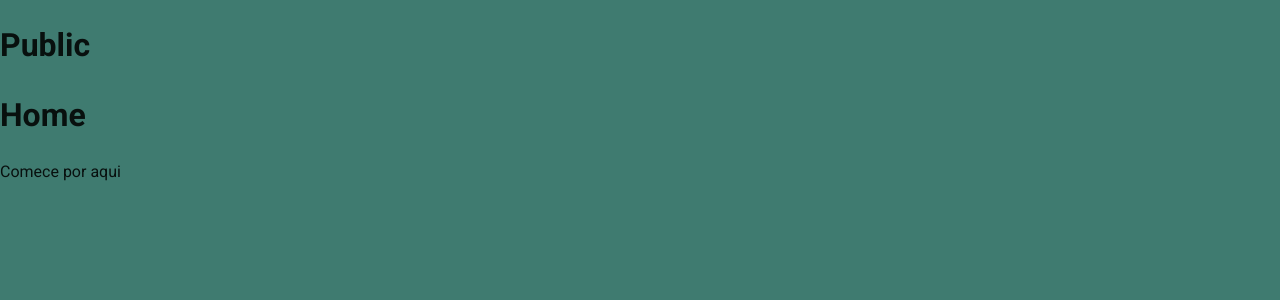
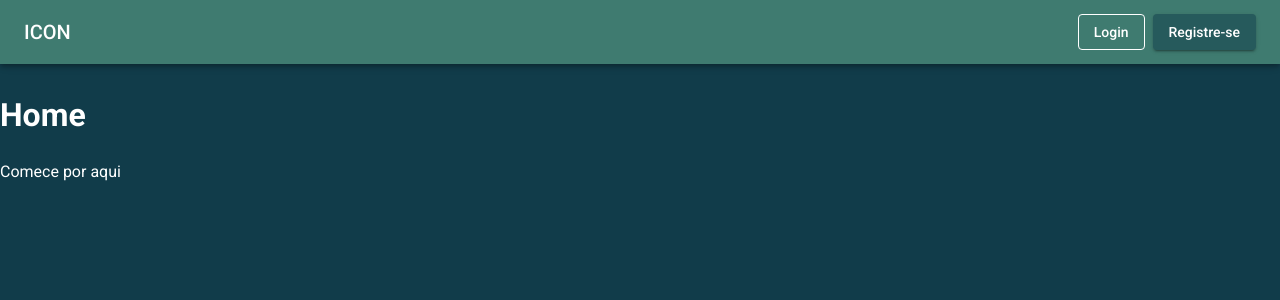
Before and after one commit to augustomdn/fantasy_br, a Next.js app: page / in a window 1280 px wide. Shown: the top 300 px of the page. Built offline with nearby package versions, Linux system fonts and the light colour scheme; what @mui/material-nextjs would draw is missing.

Commit message:
feat: creating two routes, register and sign-in, preparing to build those layouts.

```diff
--- a/src/app/(public)/layout.tsx
+++ b/src/app/(public)/layout.tsx
@@ -1,3 +1,4 @@
+import AppBarComponent from "@/components/appbar/AppBarComponent";
 import Box from "@mui/material/Box";
 
 export default function PublicLayout({
@@ -7,6 +8,7 @@ export default function PublicLayout({
 }>) {
   return (
     <Box>
+      <AppBarComponent />
       <h1>Public</h1>
       {children}
     </Box>
--- /dev/null
+++ b/src/components/appbar/AppBarComponent.tsx
@@ -0,0 +1,17 @@
+import { Box, Button, Toolbar, Typography, AppBar } from "@mui/material";
+
+export default function AppBarComponent() {
+    return (
+        <Box sx={{ flexGrow: 1 }}>
+            <AppBar>
+                <Toolbar sx={{ gap: 1 }}>
+                    <Typography variant="h6" component="div" sx={{ flexGrow: 1 }}>
+                        ICON
+                    </Typography>
+                    <Button href="/sign-in" color="inherit" variant="outlined" >Login</Button>
+                    <Button href="/register" color="inherit" variant="contained" sx={{ backgroundColor: 'secondary.main' }}>Registre-se</Button>
+                </Toolbar>
+            </AppBar>
+        </Box>
+    )
+};
--- a/src/theme/theme.ts
+++ b/src/theme/theme.ts
@@ -2,6 +2,7 @@
 
 import { createTheme } from "@mui/material/styles";
 import { Roboto } from 'next/font/google';
+import Link from "next/link";
 
 // Configuração da fonte via Next.js (Otimizada)
 const roboto = Roboto({
@@ -14,16 +15,19 @@ const theme = createTheme({
     // 1. COLOR PALLETE
     palette: {
         primary: {
-            main: '#113C4A'
+            main: '#3F7B70'
         },
         secondary: {
             main: '#265A5C',
         },
-        // Cores de status, fundo, texto, etc.
         background: {
-            default: '#3F7B70',
+            default: '#113C4A',
             paper: '#EFECE9',
         },
+        text: {
+            primary: '#FFFFFF',
+            secondary: '#2A324B'
+        }
     },
 
     // 2. TIPOGRAFIA
@@ -52,6 +56,14 @@ const theme = createTheme({
             xl: 1920,
         },
     },
+
+    components: {
+        MuiButton: {
+            defaultProps: {
+                LinkComponent: Link,
+            },
+        },
+    },
 });
 
 export default theme;
```
